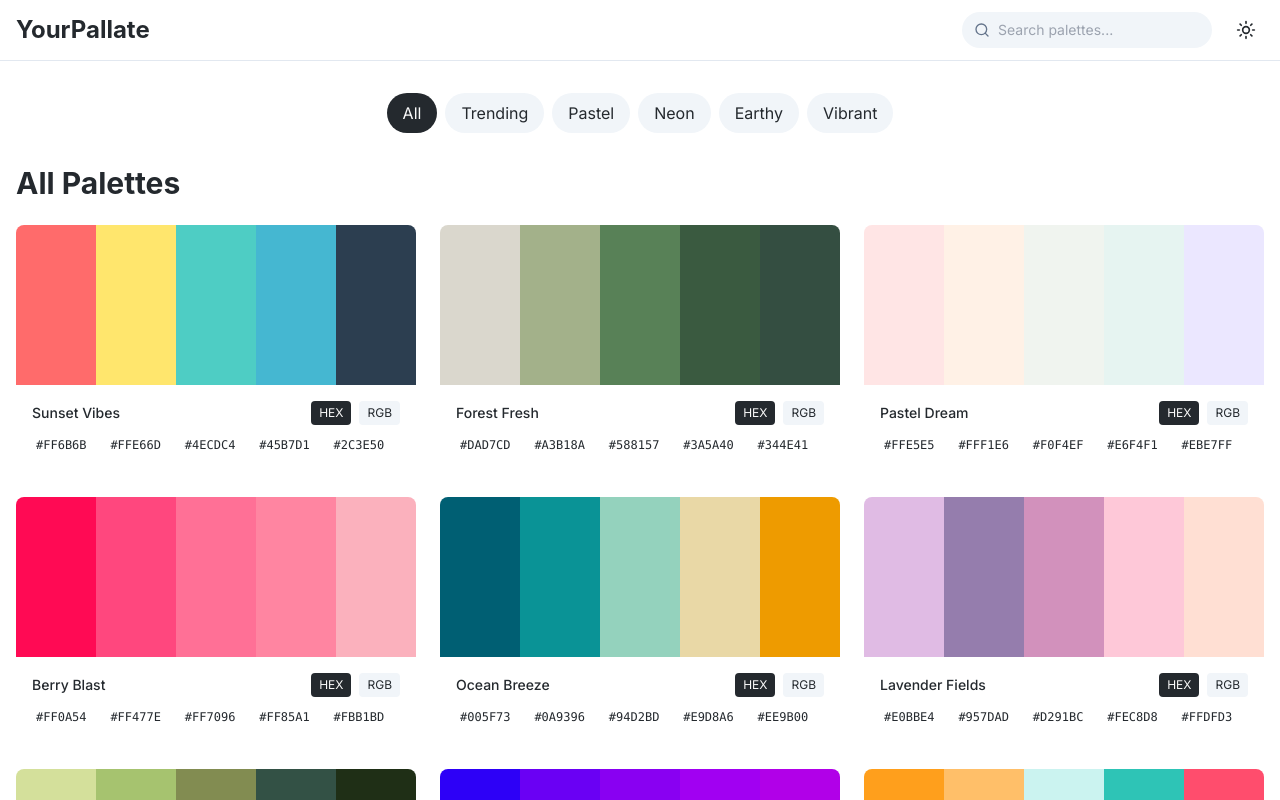
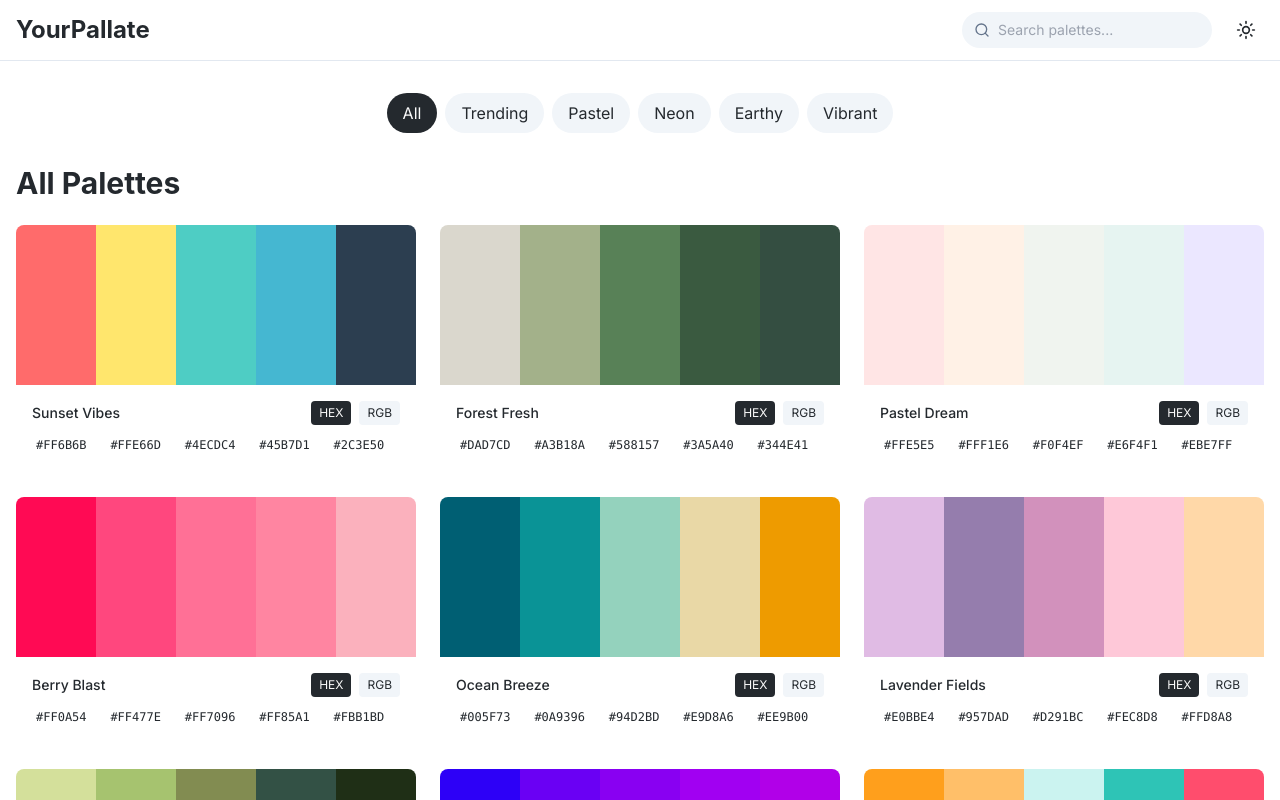
Before and after one commit to NSTechBytes/yourpalettes-website, a React (Vite) app: page / in a window 1280 px wide. Shown: the top 800 px of the page. Built offline with nearby package versions, Linux system fonts and the light colour scheme.

Commit message:
Update color palettes
Update the list of color palettes to include 50 palettes.

```diff
--- a/src/pages/Index.tsx
+++ b/src/pages/Index.tsx
@@ -30,7 +30,7 @@ const palettes = [
   },
   {
     name: "Lavender Fields",
-    colors: ["#E0BBE4", "#957DAD", "#D291BC", "#FEC8D8", "#FFDFD3"],
+    colors: ["#E0BBE4", "#957DAD", "#D291BC", "#FEC8D8", "#FFD8A8"],
     category: "Pastel",
   },
   {
```
